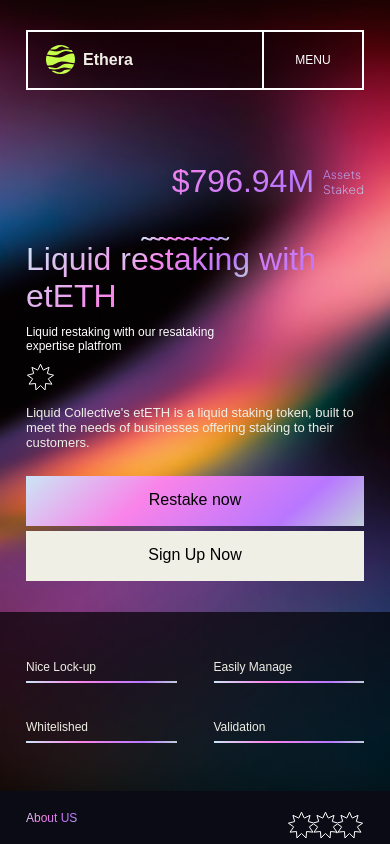
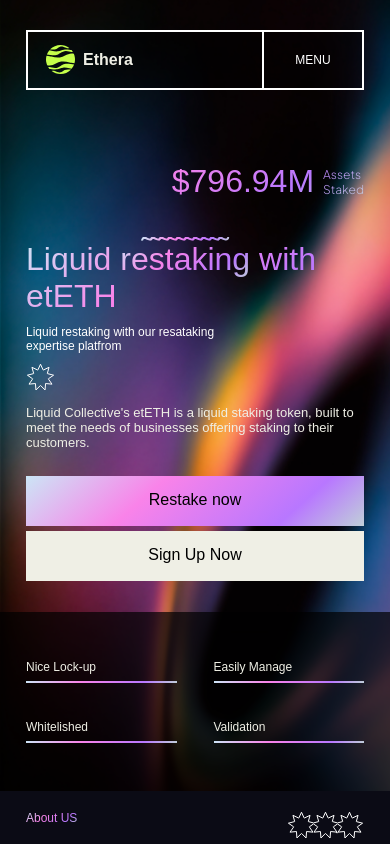
Before and after one commit to Mavlon4658/ethera, a React (Create React App) app: page / in a window 390 px wide. Shown: the top 844 px of the page. Built offline with nearby package versions, Linux system fonts and the light colour scheme; a web font is replaced by a local one.

Commit message:
fixed mobile img

```diff
--- a/src/assets/images/index.js
+++ b/src/assets/images/index.js
@@ -13,6 +13,7 @@
 const IMG = {
     logo: logo,
     homeBg: new URL('./home_bg.png', import.meta.url).href,
+    homeBgSm: new URL('./home_bg_sm.png', import.meta.url).href,
     homeLine: homeLine,
     star: star,
     restakingLine: restakingLine,
--- a/src/assets/scss/style.scss
+++ b/src/assets/scss/style.scss
@@ -277,6 +277,18 @@
         height: 100%;
         object-fit: cover;
         z-index: -1;
+
+        @include media(992) {
+            display: none;
+        }
+
+        &.sm {
+            display: none;
+
+            @include media(992) {
+                display: block;
+            }
+        }
     }
 
     &__container {
--- a/src/pages/Home.jsx
+++ b/src/pages/Home.jsx
@@ -12,6 +12,7 @@
             {/* Home */}
             <section className="home">
                 <img src={IMG.homeBg} className="home__bg" alt="" />
+                <img src={IMG.homeBgSm} alt="" className="home__bg sm" />
                 <div className="main_container home__container">
                     <h3 className="home__subtitle">
                         $796.94M
```
Also changed, not shown: src/assets/images/home_bg_sm.png (added).
